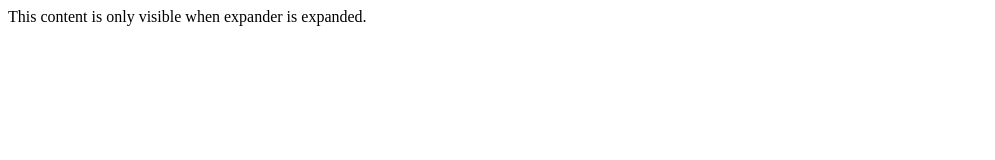
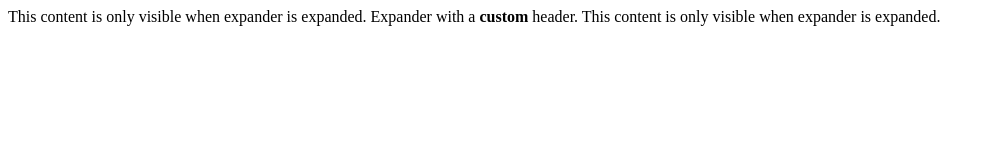
Before and after one commit to anvaka/nerl, a website: page prototype/02 - expander/in/index.html in a window 1280 px wide. Shown: the whole page, without its empty margins (0-995 px from the left). Drawn offline with Linux system fonts and the light colour scheme.

Commit message:
Nested content usage sample

```diff
--- a/prototype/02 - expander/in/index.html
+++ b/prototype/02 - expander/in/index.html
@@ -3,7 +3,16 @@
   <title>Create clock from markup</title>
 </head>
 <body>
+  <!-- Simple example of an expander -->
   <require './lib/expander'>
+    This content is only visible when expander is expanded.
+  </require>
+
+  <!-- Expander with custom header -->
+  <require './lib/expander'>
+    <require.header>
+      Expander with a <b>custom</b> header.
+    </require.header>
     This content is only visible when expander is expanded.
   </require>
 </body>
```
